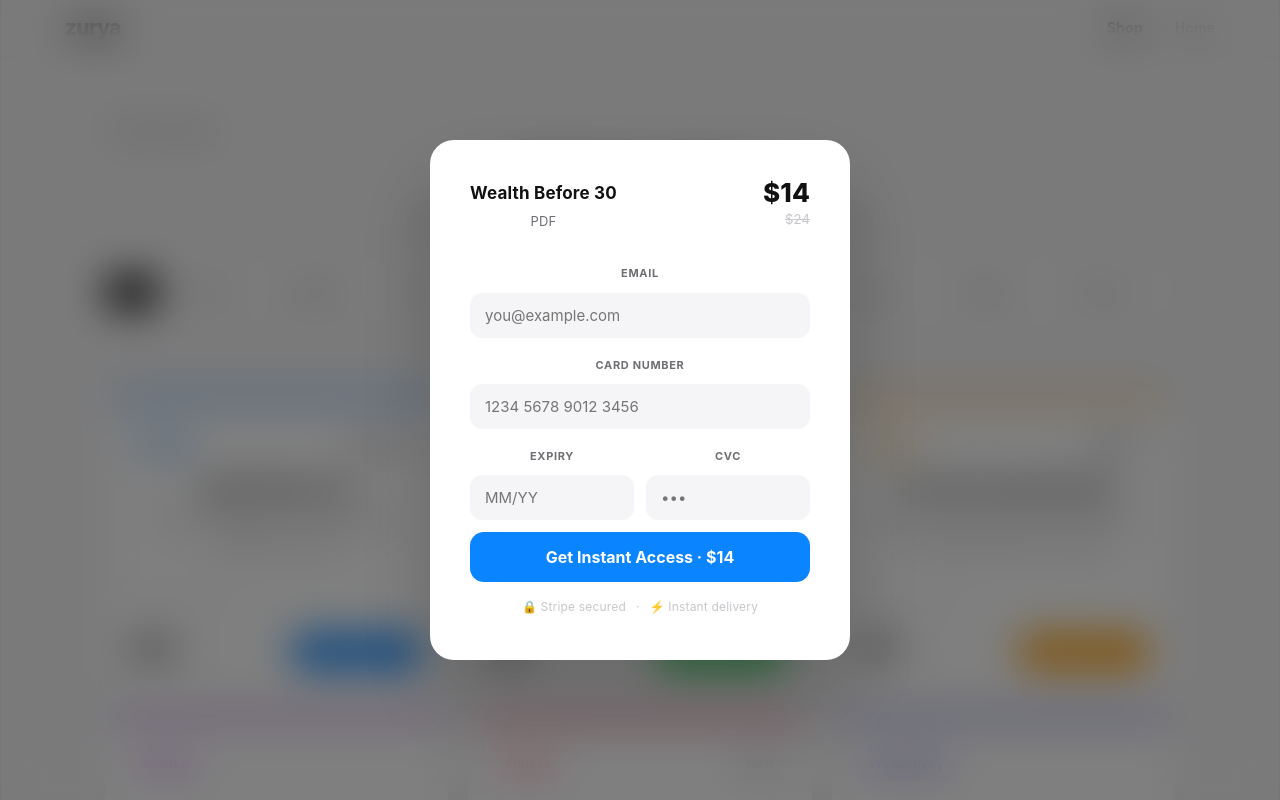
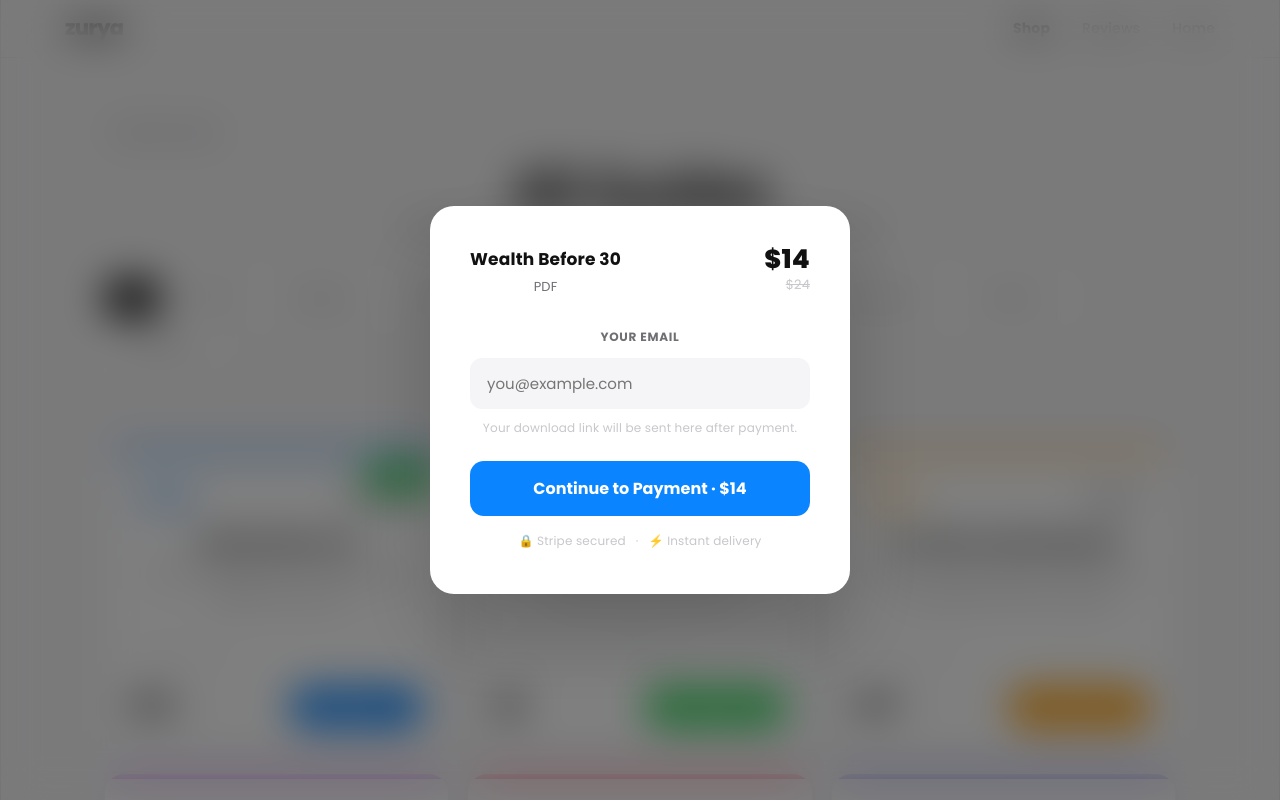
Before and after one commit to maaneshts/my-store, a React (Vite) app: page /shop in a window 1280 px wide. Both pictures are taken after a click on the button "Get eBook →". Shown: the top 800 px of the page. Built offline with nearby package versions, Linux system fonts and the light colour scheme.

Commit message:
Update Shop.jsx

```diff
--- a/src/Shop.jsx
+++ b/src/Shop.jsx
@@ -20,23 +20,39 @@ const products = [
 
 const tagFilters = ["All", "Wealth", "Budgeting", "Income", "Mindset", "Fitness", "Productivity", "Relationships", "Templates", "Checklists"];
 
-const inputStyle = {
-  width: "100%", background: "#f5f5f7", border: "1.5px solid transparent",
-  borderRadius: "12px", color: "#1d1d1f", padding: "12px 14px",
-  fontSize: "15px", outline: "none", marginTop: "6px",
-  boxSizing: "border-box", fontFamily: "inherit",
+// Products that have real Stripe prices set up
+const STRIPE_ENABLED = ["Wealth Before 30"];
+
+function EmailModal({ product, onClose }) {
+  const [email, setEmail] = useState("");
+  const [loading, setLoading] = useState(false);
+  const [error, setError] = useState("");
+
+  const handleCheckout = async () => {
+    if (!email || !email.includes("@")) {
+      setError("Please enter a valid email address.");
+      return;
+    }
+    setLoading(true);
+    setError("");
+    try {
+      const res = await fetch("/api/checkout", {
+        method: "POST",
+        headers: { "Content-Type": "application/json" },
+        body: JSON.stringify({ productTitle: product.title, customerEmail: email }),
+      });
+      const data = await res.json();
+      if (data.url) {
+        window.location.href = data.url;
+      } else {
+        setError(data.error || "Something went wrong. Please try again.");
+        setLoading(false);
+      }
+    } catch (e) {
+      setError("Network error. Please check your connection.");
+      setLoading(false);
+    }
   };
-
-function CheckoutModal({ product, onClose }) {
-  const [email, setEmail] = useState("");
-  const [cardNumber, setCardNumber] = useState("");
-  const [expiry, setExpiry] = useState("");
-  const [cvc, setCvc] = useState("");
-  const [done, setDone] = useState(false);
-
-  const handlePay = () => { if (email && cardNumber && expiry && cvc) setDone(true); };
-  const formatCard = (v) => v.replace(/\D/g, "").slice(0, 16).replace(/(.{4})/g, "$1 ").trim();
-  const formatExpiry = (v) => { const d = v.replace(/\D/g, "").slice(0, 4); return d.length >= 2 ? d.slice(0, 2) + "/" + d.slice(2) : d; };
 
   return (
     <div onClick={(e) => e.target === e.currentTarget && onClose()} style={{
@@ -46,15 +62,6 @@ function CheckoutModal({ product, onClose }) {
       animation: "fadeIn 0.2s ease", padding: "20px",
     }}>
       <div style={{ background: "#fff", borderRadius: "24px", padding: "40px", width: "100%", maxWidth: "420px", boxShadow: "0 40px 80px rgba(0,0,0,0.18)", animation: "slideUp 0.3s ease" }}>
-        {done ? (
-          <div style={{ textAlign: "center", padding: "20px 0" }}>
-            <div style={{ width: "64px", height: "64px", background: "#30D158", borderRadius: "50%", display: "flex", alignItems: "center", justifyContent: "center", margin: "0 auto 20px", fontSize: "28px", color: "#fff" }}>✓</div>
-            <div style={{ fontSize: "22px", fontWeight: "700", color: "#111", marginBottom: "8px" }}>Order Complete!</div>
-            <div style={{ color: "#6e6e73", fontSize: "14px", marginBottom: "28px" }}>Download link sent to <strong style={{ color: "#111" }}>{email}</strong></div>
-            <button onClick={onClose} style={{ background: "#111", color: "#fff", border: "none", borderRadius: "980px", padding: "13px 36px", fontWeight: "600", cursor: "pointer", fontSize: "15px", fontFamily: "inherit" }}>Done</button>
-          </div>
-        ) : (
-          <>
         <div style={{ display: "flex", justifyContent: "space-between", alignItems: "flex-start", marginBottom: "24px" }}>
           <div>
             <div style={{ fontSize: "17px", fontWeight: "700", color: "#111" }}>{product.title}</div>
@@ -65,35 +72,66 @@ function CheckoutModal({ product, onClose }) {
             {product.originalPrice && <div style={{ color: "#c7c7cc", fontSize: "13px", textDecoration: "line-through" }}>${product.originalPrice}</div>}
           </div>
         </div>
-            <div style={{ display: "flex", flexDirection: "column", gap: "12px" }}>
-              <div>
-                <label style={{ color: "#6e6e73", fontSize: "11px", fontWeight: "700", letterSpacing: "0.06em", textTransform: "uppercase" }}>Email</label>
-                <input value={email} onChange={e => setEmail(e.target.value)} placeholder="you@example.com" style={inputStyle} onFocus={e => e.target.style.border = `1.5px solid ${product.accent}`} onBlur={e => e.target.style.border = "1.5px solid transparent"} />
+
+        <div style={{ marginBottom: "20px" }}>
+          <label style={{ display: "block", fontSize: "12px", fontWeight: "700", color: "#6e6e73", letterSpacing: "0.06em", textTransform: "uppercase", marginBottom: "8px" }}>
+            Your Email
+          </label>
+          <input
+            type="email"
+            value={email}
+            onChange={e => { setEmail(e.target.value); setError(""); }}
+            placeholder="you@example.com"
+            onKeyDown={e => e.key === "Enter" && handleCheckout()}
+            style={{
+              width: "100%", background: "#F5F5F7", border: "1.5px solid transparent",
+              borderRadius: "12px", color: "#111", padding: "13px 16px",
+              fontSize: "15px", outline: "none", boxSizing: "border-box",
+              fontFamily: "inherit",
+            }}
+            onFocus={e => e.target.style.border = `1.5px solid ${product.accent}`}
+            onBlur={e => e.target.style.border = "1.5px solid transparent"}
+          />
+          {error && <p style={{ color: "#FF375F", fontSize: "13px", marginTop: "6px" }}>{error}</p>}
+          <p style={{ color: "#c7c7cc", fontSize: "12px", marginTop: "6px" }}>Your download link will be sent here after payment.</p>
         </div>
-              <div>
-                <label style={{ color: "#6e6e73", fontSize: "11px", fontWeight: "700", letterSpacing: "0.06em", textTransform: "uppercase" }}>Card Number</label>
-                <input value={cardNumber} onChange={e => setCardNumber(formatCard(e.target.value))} placeholder="1234 5678 9012 3456" style={inputStyle} onFocus={e => e.target.style.border = `1.5px solid ${product.accent}`} onBlur={e => e.target.style.border = "1.5px solid transparent"} />
-              </div>
-              <div style={{ display: "grid", gridTemplateColumns: "1fr 1fr", gap: "12px" }}>
-                <div>
-                  <label style={{ color: "#6e6e73", fontSize: "11px", fontWeight: "700", letterSpacing: "0.06em", textTransform: "uppercase" }}>Expiry</label>
-                  <input value={expiry} onChange={e => setExpiry(formatExpiry(e.target.value))} placeholder="MM/YY" style={inputStyle} onFocus={e => e.target.style.border = `1.5px solid ${product.accent}`} onBlur={e => e.target.style.border = "1.5px solid transparent"} />
-                </div>
-                <div>
-                  <label style={{ color: "#6e6e73", fontSize: "11px", fontWeight: "700", letterSpacing: "0.06em", textTransform: "uppercase" }}>CVC</label>
-                  <input value={cvc} onChange={e => setCvc(e.target.value.replace(/\D/g, "").slice(0, 3))} placeholder="•••" style={inputStyle} onFocus={e => e.target.style.border = `1.5px solid ${product.accent}`} onBlur={e => e.target.style.border = "1.5px solid transparent"} />
-                </div>
-              </div>
-              <button onClick={handlePay} style={{ background: product.accent, color: "#fff", border: "none", borderRadius: "14px", padding: "15px", fontWeight: "700", fontSize: "16px", cursor: "pointer", fontFamily: "inherit", transition: "opacity 0.15s" }}
-                onMouseEnter={e => e.target.style.opacity = "0.85"} onMouseLeave={e => e.target.style.opacity = "1"}>
-                Get Instant Access · ${product.price}
+
+        <button
+          onClick={handleCheckout}
+          disabled={loading}
+          style={{
+            width: "100%", background: loading ? "#6e6e73" : product.accent,
+            color: "#fff", border: "none", borderRadius: "14px", padding: "15px",
+            fontWeight: "700", fontSize: "16px", cursor: loading ? "not-allowed" : "pointer",
+            fontFamily: "inherit", transition: "opacity 0.15s", marginBottom: "12px",
+          }}
+        >
+          {loading ? "Redirecting to Stripe..." : `Continue to Payment · $${product.price}`}
         </button>
+
         <div style={{ textAlign: "center", color: "#c7c7cc", fontSize: "12px", display: "flex", gap: "10px", justifyContent: "center" }}>
           <span>🔒 Stripe secured</span><span>·</span><span>⚡ Instant delivery</span>
         </div>
       </div>
-          </>
-        )}
+    </div>
+  );
+}
+
+function ComingSoonModal({ product, onClose }) {
+  return (
+    <div onClick={(e) => e.target === e.currentTarget && onClose()} style={{
+      position: "fixed", inset: 0, background: "rgba(0,0,0,0.5)",
+      backdropFilter: "blur(20px)", zIndex: 300,
+      display: "flex", alignItems: "center", justifyContent: "center",
+      animation: "fadeIn 0.2s ease", padding: "20px",
+    }}>
+      <div style={{ background: "#fff", borderRadius: "24px", padding: "40px", width: "100%", maxWidth: "400px", boxShadow: "0 40px 80px rgba(0,0,0,0.18)", textAlign: "center" }}>
+        <div style={{ fontSize: "48px", marginBottom: "16px" }}>🚧</div>
+        <h2 style={{ fontSize: "22px", fontWeight: "800", color: "#111", marginBottom: "8px", letterSpacing: "-0.03em" }}>Coming Soon</h2>
+        <p style={{ color: "#6e6e73", fontSize: "15px", lineHeight: 1.6, marginBottom: "24px" }}>
+          <strong style={{ color: "#111" }}>{product.title}</strong> is almost ready. Check back soon!
+        </p>
+        <button onClick={onClose} style={{ background: "#111", color: "#fff", border: "none", borderRadius: "12px", padding: "12px 28px", fontWeight: "700", cursor: "pointer", fontFamily: "inherit", fontSize: "14px" }}>Got it</button>
       </div>
     </div>
   );
@@ -102,16 +140,29 @@ function CheckoutModal({ product, onClose }) {
 export default function Shop() {
   const navigate = useNavigate();
   const [tagFilter, setTagFilter] = useState("All");
-  const [checkout, setCheckout] = useState(null);
+  const [selectedProduct, setSelectedProduct] = useState(null);
+  const [showComingSoon, setShowComingSoon] = useState(null);
 
   useEffect(() => {
     window.scrollTo(0, 0);
     document.documentElement.style.width = "100%";
     document.body.style.margin = "0";
     document.body.style.overflowX = "hidden";
+    const link = document.createElement("link");
+    link.href = "https://fonts.googleapis.com/css2?family=Poppins:wght@400;500;600;700;800&display=swap";
+    link.rel = "stylesheet";
+    document.head.appendChild(link);
   }, []);
 
   const filtered = products.filter(p => tagFilter === "All" || p.tag === tagFilter);
+
+  const handleBuy = (product) => {
+    if (STRIPE_ENABLED.includes(product.title)) {
+      setSelectedProduct(product);
+    } else {
+      setShowComingSoon(product);
+    }
+  };
 
   return (
     <div style={{ minHeight: "100vh", width: "100%", background: "#F5F5F7", fontFamily: "'Poppins', -apple-system, sans-serif", color: "#111", overflowX: "hidden" }}>
@@ -125,6 +176,7 @@ export default function Shop() {
         .card:hover{transform:translateY(-6px)!important;box-shadow:0 24px 48px rgba(0,0,0,0.1)!important}
         .nav-link{cursor:pointer;transition:color 0.15s}
         .nav-link:hover{color:#111!important}
+        input:focus{border:1.5px solid #0A84FF!important;background:#fff!important}
         @media(max-width:768px){.pad{padding:48px 24px!important}}
       `}</style>
 
@@ -133,11 +185,12 @@ export default function Shop() {
         <div style={{ fontSize: "21px", fontWeight: "800", letterSpacing: "-0.04em", color: "#111", cursor: "pointer" }} onClick={() => navigate("/")}>zurya</div>
         <div style={{ display: "flex", gap: "32px", fontSize: "14px", color: "#6e6e73", fontWeight: "500" }}>
           <span className="nav-link" style={{ color: "#111", fontWeight: "700" }}>Shop</span>
+          <span className="nav-link" onClick={() => navigate("/reviews")}>Reviews</span>
           <span className="nav-link" onClick={() => navigate("/")}>Home</span>
         </div>
       </nav>
 
-      {/* SHOP HEADER */}
+      {/* HEADER */}
       <div className="pad" style={{ padding: "64px 64px 40px", maxWidth: "1200px", margin: "0 auto" }}>
         <button onClick={() => navigate("/")} style={{ background: "none", border: "none", color: "#6e6e73", fontSize: "14px", fontWeight: "500", cursor: "pointer", fontFamily: "inherit", marginBottom: "24px", display: "flex", alignItems: "center", gap: "6px", padding: 0 }}>
           ← Back to Home
@@ -153,14 +206,16 @@ export default function Shop() {
         </div>
       </div>
 
-      {/* PRODUCTS GRID */}
+      {/* PRODUCTS */}
       <div className="pad" style={{ padding: "0 64px 80px", maxWidth: "1200px", margin: "0 auto" }}>
-        <div style={{ marginBottom: "20px" }}>
-          <p style={{ color: "#6e6e73", fontSize: "14px", fontWeight: "500" }}>{filtered.length} result{filtered.length !== 1 ? "s" : ""}</p>
-        </div>
+        <p style={{ color: "#6e6e73", fontSize: "14px", fontWeight: "500", marginBottom: "20px" }}>{filtered.length} result{filtered.length !== 1 ? "s" : ""}</p>
         <div style={{ display: "grid", gridTemplateColumns: "repeat(auto-fill, minmax(300px, 1fr))", gap: "18px" }}>
           {filtered.map((p, i) => (
-            <div key={p.id} className="card" style={{ background: "#fff", borderRadius: "20px", overflow: "hidden", boxShadow: "0 2px 20px rgba(0,0,0,0.06)", border: "1px solid rgba(0,0,0,0.05)", animation: `cardIn 0.4s ease ${i * 0.05}s both` }}>
+            <div key={p.id} className="card" style={{ background: "#fff", borderRadius: "20px", overflow: "hidden", boxShadow: "0 2px 20px rgba(0,0,0,0.06)", border: "1px solid rgba(0,0,0,0.05)", animation: `cardIn 0.4s ease ${i * 0.05}s both`, position: "relative" }}>
+              {/* Stripe enabled badge */}
+              {STRIPE_ENABLED.includes(p.title) && (
+                <div style={{ position: "absolute", top: "12px", right: "12px", background: "#30D158", color: "#fff", borderRadius: "6px", padding: "2px 8px", fontSize: "10px", fontWeight: "700", zIndex: 1 }}>AVAILABLE</div>
+              )}
               <div style={{ height: "5px", background: p.accent }} />
               <div style={{ padding: "26px" }}>
                 <div style={{ display: "flex", justifyContent: "space-between", alignItems: "center", marginBottom: "16px" }}>
@@ -177,10 +232,13 @@ export default function Shop() {
                     <span style={{ fontSize: "24px", fontWeight: "800", color: "#111", letterSpacing: "-0.02em" }}>${p.price}</span>
                     {p.originalPrice && <span style={{ color: "#c7c7cc", fontSize: "14px", textDecoration: "line-through" }}>${p.originalPrice}</span>}
                   </div>
-                  <button onClick={() => setCheckout(p)} style={{ background: p.accent, color: "#fff", border: "none", borderRadius: "980px", padding: "10px 22px", fontWeight: "700", fontSize: "14px", cursor: "pointer", fontFamily: "inherit", transition: "opacity 0.15s, transform 0.15s" }}
+                  <button
+                    onClick={() => handleBuy(p)}
+                    style={{ background: p.accent, color: "#fff", border: "none", borderRadius: "980px", padding: "10px 22px", fontWeight: "700", fontSize: "14px", cursor: "pointer", fontFamily: "inherit", transition: "opacity 0.15s, transform 0.15s" }}
                     onMouseEnter={e => { e.target.style.opacity = "0.85"; e.target.style.transform = "scale(0.97)"; }}
-                    onMouseLeave={e => { e.target.style.opacity = "1"; e.target.style.transform = "scale(1)"; }}>
-                    Get eBook →
+                    onMouseLeave={e => { e.target.style.opacity = "1"; e.target.style.transform = "scale(1)"; }}
+                  >
+                    {STRIPE_ENABLED.includes(p.title) ? "Get eBook →" : "Coming Soon"}
                   </button>
                 </div>
               </div>
@@ -195,7 +253,8 @@ export default function Shop() {
         <span style={{ color: "#555", fontSize: "13px" }}>© 2026 Zurya · All rights reserved</span>
       </div>
 
-      {checkout && <CheckoutModal product={checkout} onClose={() => setCheckout(null)} />}
+      {selectedProduct && <EmailModal product={selectedProduct} onClose={() => setSelectedProduct(null)} />}
+      {showComingSoon && <ComingSoonModal product={showComingSoon} onClose={() => setShowComingSoon(null)} />}
     </div>
   );
 }
```
Lines whose indentation alone changed are shown as unchanged.
